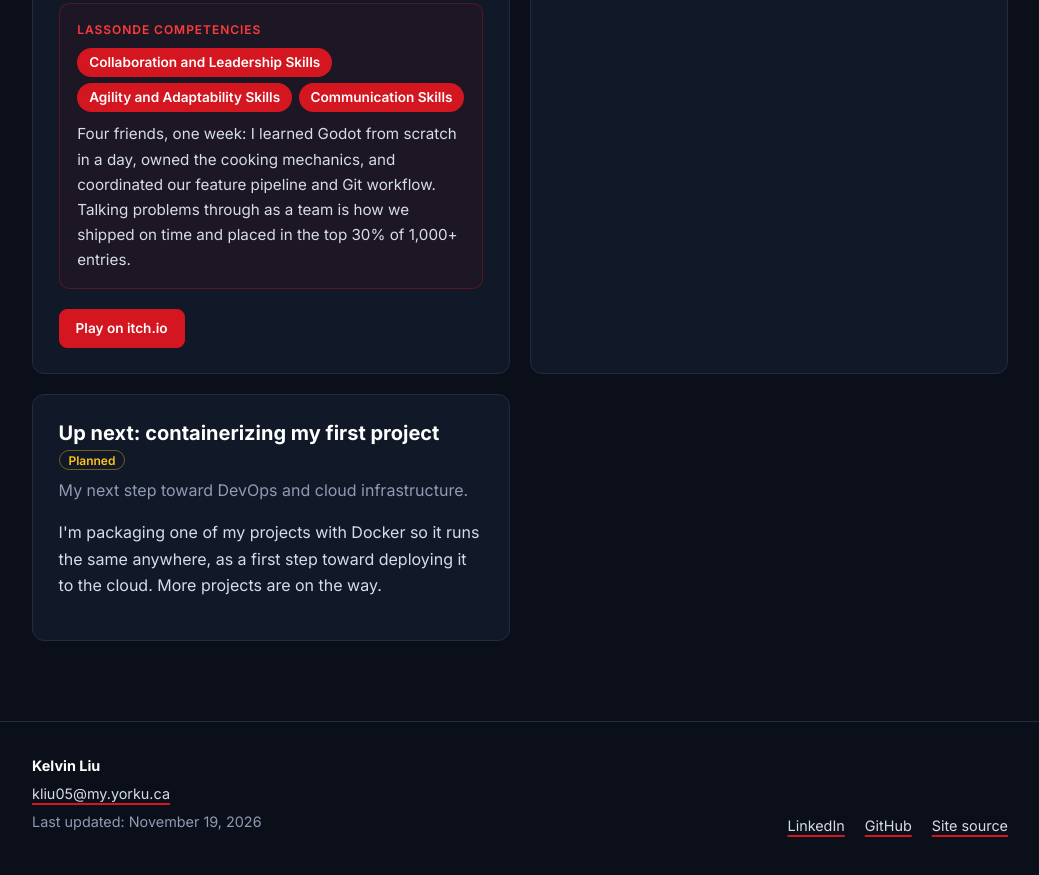
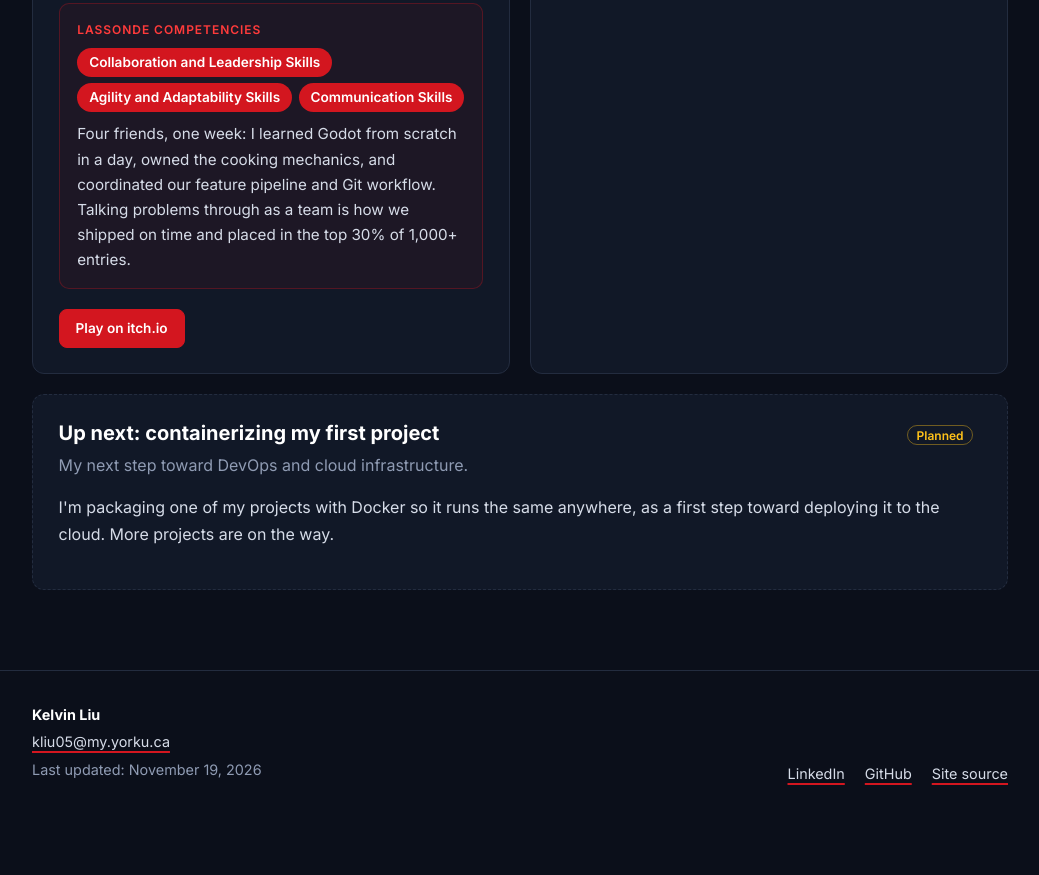
Before and after one commit to KelvinL2005/KelvinL2005.github.io, a plain HTML site: page projects.html in a window 1280 px wide. Shown: the part 3038-3913 px from the top of the page, without its empty margins (120-1159 px from the left). After the commit the page ends 3864 px from the top, so only its background shows below. Drawn offline with nearby package versions, Linux system fonts and the light colour scheme.

Commit message:
Add dashed border style for 'Up next' card
Add styles for 'Up next' card to indicate progress.

```diff
--- a/css/components.css
+++ b/css/components.css
@@ -865,6 +865,12 @@
     margin-top: auto;
 }
 
+/* "Up next" card: full width, dashed to show it's still in progress */
+.card--next {
+    grid-column: 1 / -1;
+    border-style: dashed;
+}
+
 /* ---------- Chips ---------- */
 .chips {
     display: flex;
```
